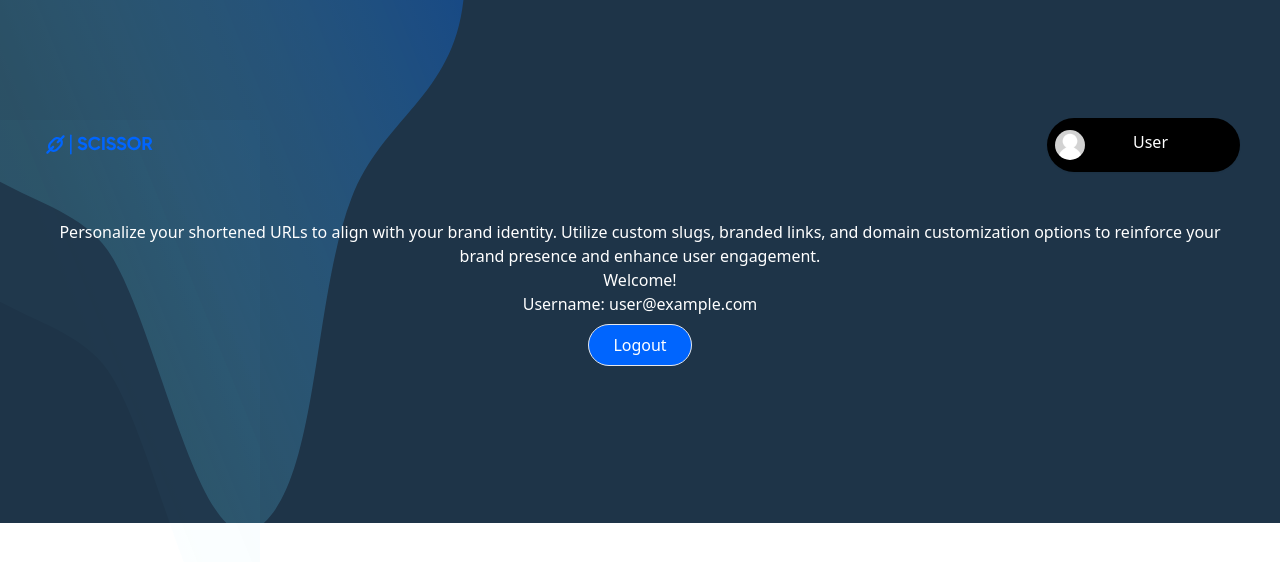
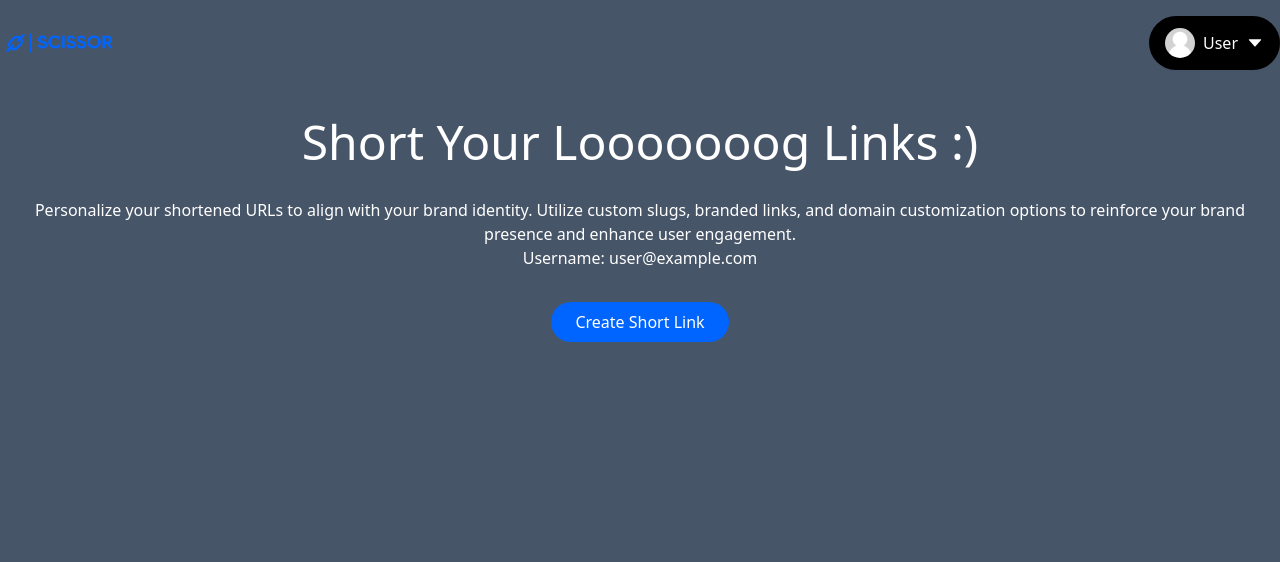
Before and after one commit to Nneka-Chukwuemeka/Scissors, a Next.js app: page /dashboard in a window 1280 px wide. Shown: the top 562 px of the page. Built offline with nearby package versions, Linux system fonts and the light colour scheme; no server answers; sample sign-in values are in the browser's storage.

Commit message:
dashboard update

```diff
--- a/app/dashboard/page.jsx
+++ b/app/dashboard/page.jsx
@@ -3,13 +3,12 @@ import Accountprotected from '@/components/Accountprotected'
 import React from 'react'
 import SignIn from '@/components/SignIn'
 import Sidenavbar from '@/components/dashboard/Sidenavbar'
-import Container from '@/components/Container';
+import dashboadcontainer from '@/components/dashboadcontainer'
+import Dashboadcontainer from '@/components/dashboadcontainer'
 export default function login() {
   return (
-    <div className=' flex ' >
-    	<Container className="w-full flex justify-center items-center p-[1rem] md:p-[2.5rem] h-[25rem] lg:h-[32.6875rem] bg-container">
-						<Mainbar/>
-					</Container>
+    <div className='' >
+    	   <Mainbar/>
       <Accountprotected> <Mainbar/></Accountprotected>
 
     </div>
--- /dev/null
+++ b/components/Dashboadcontainer.jsx
@@ -0,0 +1,13 @@
+import React from 'react';
+
+const Dashboadcontainer = (props) => {
+	const { children, className, ...prop } = props;
+	return (
+		<div className={`${className} relative contain mb-[2rem]`}>
+			<div className="back" />
+			{children}
+		</div>
+	);
+};
+
+export default Dashboadcontainer;
--- a/components/dashboard/Mainbar.jsx
+++ b/components/dashboard/Mainbar.jsx
@@ -1,15 +1,22 @@
 'use client'
-import React from 'react';
+import React, { useState } from 'react';
 import avater from '@/public/assets/placeholder.jpg';
 import Image from 'next/image';
 import { useRouter } from 'next/navigation';
 import { UserAuth } from '@/context/Authcontext';
+import { AiFillCaretDown} from 'react-icons/ai';
 import Sidenavbar from './Sidenavbar';
 import Logo from '@/public/assets/Logo.svg';
+import Link from 'next/link';
 
 export default function Mainbar() {
   const router = useRouter();
   const { emailuser, logout } = UserAuth();
+  const [userprofile, Setuserprofile]=useState(false);
+
+  const Userprofilefn=()=>{
+ Setuserprofile(!userprofile);
+  }
 
   const handleLogout = async () => {
     try {
@@ -31,33 +38,74 @@ export default function Mainbar() {
   const cleanedFormattedEmail = formattedEmail.replace('.@gmail.com', '');
 
   return (
-    <div className='text-center text-white'>
+    <div className='text-center text-white bg-slate-600  w-full h-screen   '>
 
-      <section className=' flex flex-row items-center justify-between -mt-[2rem] '>
+      <section className=' flex flex-row items-center justify-between pt-4  relative  '>
          <div> <Image className='' src={Logo} alt='/' height={50} width={120} /></div>
-         <div className=' bg-black px-2 py-3 rounded-full shadow-sm hover:shadow-md transition cursor-pointer
+         <div className=' bg-black  py-3 p-4 rounded-full shadow-sm hover:shadow-md transition cursor-pointer
          '>
-          <div className=' flex flex-row '>
-          <Image className= ' mr-12 border-neutral-200 cursor-pointer hover:shadow-md transition rounded-full' src={avater} alt='/' height={50} width={30} />
-          <p className='  pr-[4rem] '>{formattedName}</p>
+          <div className=' flex items-center space-x-2'>
+          <Image className= ' border-neutral-200 cursor-pointer hover:shadow-md transition rounded-full' src={avater} alt='/' height={50} width={30} />
+          <p className='  pr-[rem] '>{formattedName}</p>
+          <div onClick={Userprofilefn} >
+          < AiFillCaretDown size={18}  />
+          </div>
+
           </div>
 
         </div>
       </section>
+
+ <div
+
+ className={
+  userprofile
+    ? ' fixed right-0 top-20 w-[42%] sm:w-[40%] md:w-[21%] lg:w-[13%] bg-[#424549] p-10 mt-4 mr-3 lg:mt-6 rounded-lg pr-6 '
+    : 'fixed left-[-100%] top-0 p-10 ease-out duration-500'
+}
+
+ >
+ <section className='  '>
+  <ul className='space-y-4 text-sm -mt-4 -mb-5 '>
+    <button className='    '  > <Link href='/#about'>My Profile</Link> </button>
+
+
+
+            <button>
+            <Link href='/#about'>Change Password</Link>
+            </button>
+
+
+
+
+            <button  onClick={handleLogout}
+            className='border px-6 py-2 my-2 rounded-3xl bg-[#0065FE] text-white'>
+            <Link href='/#about'>Logout</Link>
+            </button>
+
+
+  </ul>
+
+ </section>
+
+ </div>
+
       <div className=' mt-12'>
+      <h1 className=' text-5xl mb-8 md:left '>Short Your Looooooog Links :) </h1>
+        <div>
 
-        <div>
           Personalize your shortened URLs to align with your brand identity.
           Utilize custom slugs, branded links, and domain customization options to
           reinforce your brand presence and enhance user engagement.
-          <p>Welcome!</p>
           <p>Username: {email}</p>
-          <button
-            onClick={handleLogout}
-            className='border px-6 py-2 my-2 rounded-3xl bg-[#0065FE] text-white'
-          >
-            Logout
-          </button>
+         <div className=' p-6' >
+         <button
+
+          className=' px-6 py-2 my-2 rounded-3xl bg-[#0065FE] text-white'
+        >
+          Create Short Link
+        </button>
+         </div>
         </div>
       </div>
     </div>
--- a/components/dashboard/Sidenavbar.jsx
+++ b/components/dashboard/Sidenavbar.jsx
@@ -2,7 +2,7 @@ import React from 'react'
 
 export default function Sidenavbar() {
   return (
-    <div className=' hidden md:block bg-red-600 z-40  p-5 h-screen w-1/2 top-0 sticky  '> here we go
+    <div className=''> here we go
 
     </div>
   )
```
